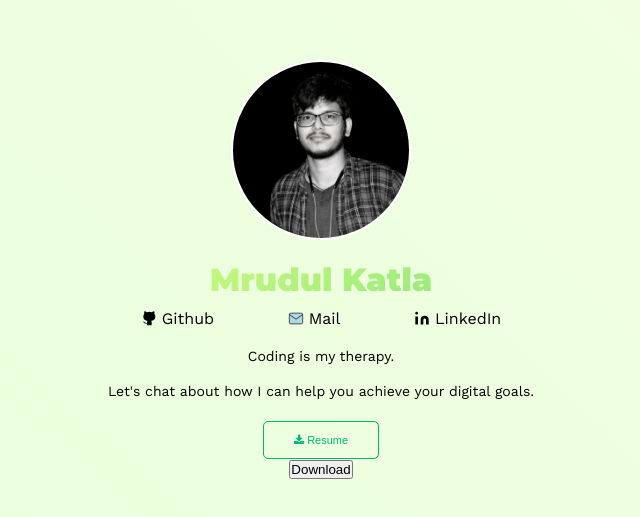
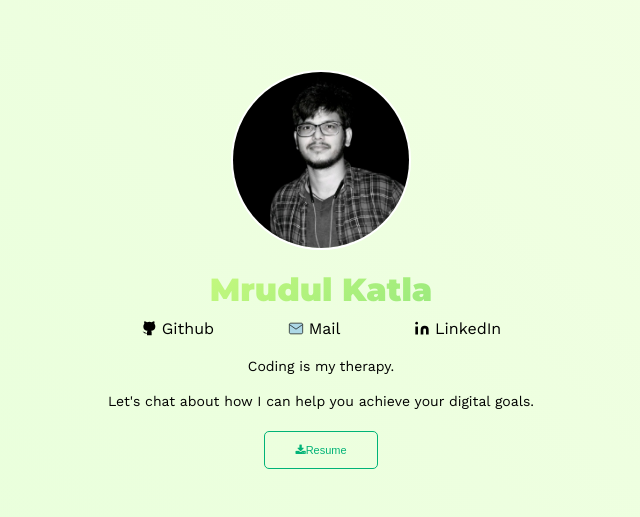
Before and after one commit to Bittu96/b2space, a plain HTML site: page index.html in a window 1280 px wide. Shown: the part 1857-2374 px from the top of the page, without its empty margins (319-959 px from the left). Drawn offline with nearby package versions, Linux system fonts and the light colour scheme; a script that the page names is missing.

Commit message:
resume link added

```diff
--- a/index.html
+++ b/index.html
@@ -272,11 +272,11 @@
       <link rel="stylesheet"
         href="https://cdnjs.cloudflare.com/ajax/libs/font-awesome/4.7.0/css/font-awesome.min.css" />
       <meta name="viewport" content="width=device-width, initial-scale=1" />
-      <div>
-        <button class="btn"><i class="fa fa-download"></i> Resume</button>
-      </div>
+<!--       <div>
+        <button class="btn"><i class="fa fa-download"></i>Resume</button>
+      </div> -->
       <a href="https://drive.google.com/file/d/1YQmpa0Vn86RplxZL3021qzwC_PpAEcAO/view" download="resume">
-        <button type="button">Download</button>
+        <button class="btn"><i class="fa fa-download"></i>Resume</button>
       </a>
     </div>
   </div>
```
